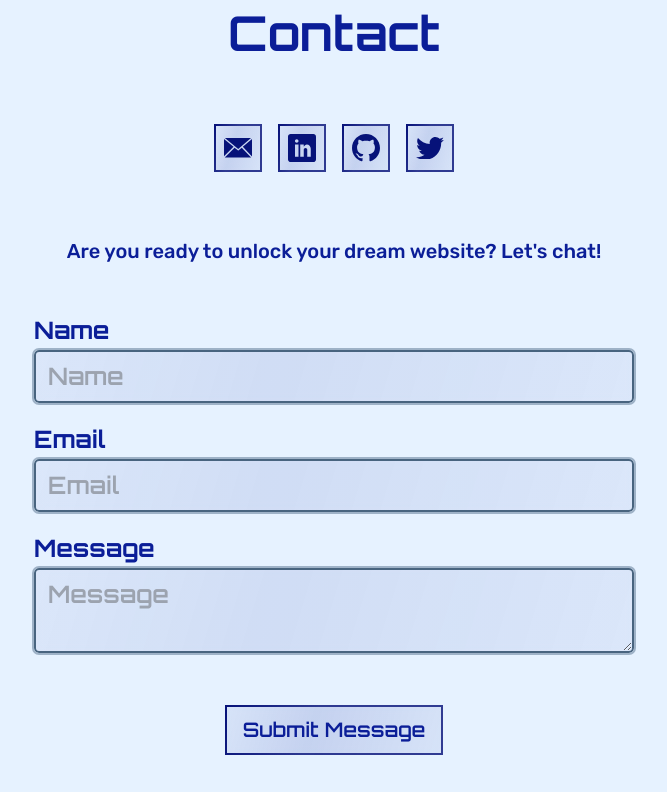
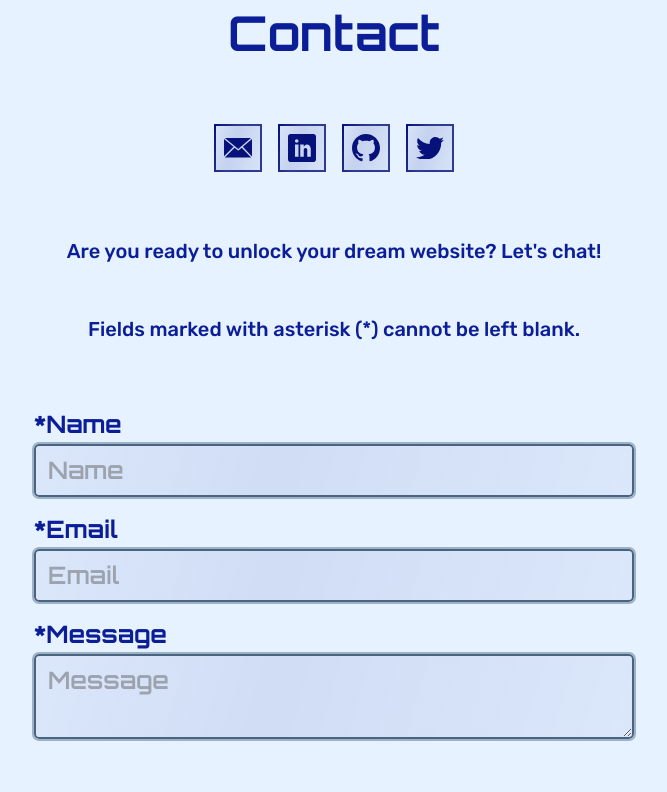
Before and after one commit to astrohunter62/portfolio, a React (Vite) app: page / in a window 1280 px wide. Shown: the part 3323-4115 px from the top of the page, without its empty margins (306-973 px from the left). Built offline with nearby package versions, Linux system fonts and the light colour scheme.

Commit message:
Implement contact form feature for Netlify

```diff
--- a/index.html
+++ b/index.html
@@ -15,6 +15,16 @@
     </head>
     <body>
         <div id="root"></div>
+        <form name="contact-form" netlify netlify-honeypot="bot-field" hidden>
+            <div class="hidden">
+                <label>
+                  Do not fill this out if you are human: <input name="bot-field" />
+                </label>
+            </div>
+            <input type="text" name="contact-name"/>
+            <input type="email" name="contact-email"/>
+            <textarea name="contact-message"></textarea>
+        </form>
         <script type="module" src="/src/main.jsx"></script>
     </body>
 </html>
--- a/src/App.jsx
+++ b/src/App.jsx
@@ -21,6 +21,7 @@ import Services from './pages/Services';
 import About from './pages/About';
 import Resume from './pages/Resume';
 import ErrorPage from './pages/404';
+import FormConfirmation from './pages/FormConfirmation';
 
 function App() {
     // Dark Mode is default
@@ -74,6 +75,10 @@ function App() {
                     element: <Resume />,
                 },
                 {
+                    path: "/formconfirmation",
+                    element: <FormConfirmation />,
+                },
+                {
                     // This is needed to avoid getting error when toggling light and dark mode within 404 page
                     path: '*',
                     element: <ErrorPage isDarkMode={isDarkMode} toggleDarkMode={toggleDarkMode} />,
--- /dev/null
+++ b/src/components/ContactForm.jsx
@@ -0,0 +1,177 @@
+import {
+    useState,
+    useEffect,
+    useRef,
+} from "react";
+import {
+    useNavigate
+} from "react-router-dom";
+
+const contactFields = [
+    {
+        name: "contact-name",
+        label: "Name",
+        type: "text",
+        placeholder: "Name",
+        isRequired: true,
+        maxLength: 50,
+    },
+    {
+        name: "contact-email",
+        label: "Email",
+        type: "email",
+        placeholder: "Email",
+        isRequired: true,
+        maxLength: 320,
+    },
+    {
+        name: "contact-message",
+        label: "Message",
+        type: "textarea",
+        placeholder: "Message",
+        isRequired: true,
+        maxLength: 5000,
+    }
+];
+
+export default function ContactForm() {
+    let navigate = useNavigate()
+    const contactErrorExist = useRef(false);
+
+    const [contactValues, setContactValues] = useState(() => {
+        const initialContactValues = {};
+        contactFields.map((field) => {
+            initialContactValues[field.name] = "";
+        });
+
+        return initialContactValues;
+    });
+
+    const [contactErrors, setContactErrors] = useState(() => {
+        const initialContactErrors = {};
+        contactFields.map((field) => {
+            initialContactErrors[field.name] = [];
+        });
+        return initialContactErrors;
+    });
+
+    const [isContactSubmitted, setIsContactSubmitted] = useState(false);
+
+    const handleContact = e => {
+        const { name, value } = e.target;
+
+        setContactValues({
+            ...contactValues,
+            [name]: value
+        })
+    }
+
+    const formValidation = (contactValues) => {
+        const errors = {};
+        contactErrorExist.current = false;
+
+        contactFields.map((field) => {
+            errors[field.name] = [];
+
+            if (field.isRequired) {
+                if (!contactValues[field.name]) {
+                    errors[field.name].push(`${field.label} must not be blank`);
+                    contactErrorExist.current = true;
+                }
+            }
+            else if (contactValues[field.name].length > field.maxLength) {
+                errors[field.name].push(`${field.label} must be ${field.maxLength} characters or less`);
+                contactErrorExist.current = true;
+            }
+        });
+
+        return errors;
+    }
+
+    // From Netlify documentation
+    const encode = (data) => {
+        return Object.keys(data)
+            .map(key => encodeURIComponent(key) + "=" + encodeURIComponent(data[key]))
+            .join("&");
+    }
+
+    useEffect(() => {
+        if (!contactErrorExist.current && isContactSubmitted) {
+            fetch("/", {
+                method: "POST",
+                headers: { "Content-Type": "application/x-www-form-urlencoded" },
+                body: encode({ "form-name": "contact-form", ...contactValues })
+            })
+                .then(() => navigate('/formconfirmation', {
+                    state: { isFormSubmitted: true }
+                }))
+                .catch(() => {
+                    document.getElementById('submit-status').textContent = "Form failed to submit. Please try again.";
+                    contactErrorExist.current = false;
+                    setIsContactSubmitted(false);
+                    setContactValues(() => {
+                        const initialContactValues = {};
+                        contactFields.map((field) => {
+                            initialContactValues[field.name] = "";
+                        });
+
+                        return initialContactValues;
+                    })
+                })
+        }
+    }, [contactErrors, contactValues, isContactSubmitted, navigate])
+
+    return (
+        <>
+            <p className="text-center">Fields marked with asterisk (*) cannot be left blank.</p>
+            <form
+                className="max-w-read w-[100%] flex flex-col flex-nowrap items-center"
+                onSubmit={(e) => {
+                    setContactErrors(formValidation(contactValues));
+                    setIsContactSubmitted(true);
+                    e.preventDefault();
+                }}
+            >
+                {contactFields.map((contactField, id) => (
+                    <div key={id} className="mt-6 w-[100%] flex flex-col flex-nowrap items-center gap-3">
+                        <label
+                            className="max-w-[30em] w-[100%]">
+                            {`${(contactField.isRequired ? "*" : "")}${contactField.label}`}
+                            {(contactField.type === "textarea") ?
+                                (
+                                    <textarea
+                                        name={contactField.name}
+                                        id={contactField.name}
+                                        placeholder={contactField.placeholder}
+                                        className="mt-3 px-5 py-4 bg-transparent border-2 border-solid border-neutGray-500 rounded-[5px] max-w-[30em] w-[100%] backdrop-blur-[5px]"
+                                        value={contactValues[contactField.name]}
+                                        onChange={handleContact}>
+                                    </textarea>
+                                )
+                                :
+                                (
+                                    <input
+                                        type={contactField.type}
+                                        name={contactField.name}
+                                        id={contactField.name}
+                                        placeholder={contactField.placeholder}
+                                        className="mt-3 px-5 py-4 bg-transparent border-2 border-solid border-neutGray-500 rounded-[5px] max-w-[30em] w-[100%] backdrop-blur-[5px]"
+                                        value={contactValues[contactField.name]}
+                                        onChange={handleContact}
+                                    />
+                                )
+                            }
+                        </label>
+                        {
+                            contactErrors[contactField.name].map((nameError, id) => (
+                                <p key={id} className="text-suppRed-300 self-start">{nameError}</p>
+                            ))
+                        }
+                    </div>
+                ))}
+                <p id="submit-status"></p>
+                <button type="submit" className="mt-10 glassy-icon px-6">Submit Message</button>
+            </form>
+        </>
+    );
+}
--- /dev/null
+++ b/src/pages/FormConfirmation.jsx
@@ -0,0 +1,30 @@
+/*
+    File: FormConfirmation.jsx
+    Author: Ed Park
+    Copyright: 2023 - Ed Park https://edpark.space
+    Version: 1.0
+    Created: 9/9/2023
+    Last Modified: 9/9/2023
+*/
+
+import { useEffect } from "react";
+import { Link, useNavigate, useLocation } from "react-router-dom";
+
+export default function FormConfirmation() {
+    let navigate = useNavigate()
+    const { state } = useLocation();
+
+    useEffect(() => {
+        if (!state || (state.isFormSubmitted ?? false) !== true) {
+            navigate('/');
+        }
+    }, [navigate, state])
+
+    return (
+        <section className="w-[100%] mt-9 sm:mt-10 md:mt-11 flex flex-col flex-nowrap items-center justify-center gap-7 px-mobileBound sm:px-8 sm:gap-8 md:gap-9 lg:gap-10">
+            <h1 className="text-center max-w-[18em]">Submission Received!</h1>
+            <p className="text-center">Thank you for the submission! I will get back to you shortly.</p>
+            <Link className="glassy-icon px-6" to="/">Back to Home</Link>
+        </section>
+    );
+}
--- a/src/pages/Home.jsx
+++ b/src/pages/Home.jsx
@@ -12,6 +12,7 @@ import Socials from "../components/Socials";
 import Projects from "../components/Projects";
 import Testimonials from "../components/Testimonials";
 import SplashSection from "../components/SplashSection";
+import ContactForm from "../components/ContactForm";
 
 export default function Home() {
     const [isDarkMode] = useOutletContext();
@@ -35,16 +36,8 @@ export default function Home() {
                 <h2>Contact</h2>
                 <Socials />
                 <p className="text-center">Are you ready to unlock your dream website? Let&apos;s chat!</p>
-                <form name="contact" method="POST" data-netlify="true" className="max-w-read w-[100%] flex flex-col flex-nowrap items-center gap-3">
-                    <label htmlFor="contact-name" className="max-w-[30em] w-[100%]">Name</label>
-                    <input type="text" id="contact-name" name="contact-name" placeholder="Name" className="px-5 py-4 bg-transparent border-2 border-solid border-neutGray-500 rounded-[5px] max-w-[30em] w-[100%] backdrop-blur-[5px]" />
-                    <label htmlFor="contact-email" className="mt-6 max-w-[30em] w-[100%]">Email</label>
-                    <input type="email" id="contact-email" name="contact-email" placeholder="Email" className="px-5 py-4 bg-transparent border-2 border-solid border-neutGray-500 rounded-[5px] max-w-[30em] w-[100%] backdrop-blur-[5px]" />
-                    <label htmlFor="contact-message" className="mt-6 max-w-[30em] w-[100%]">Message</label>
-                    <textarea id="contact-message" name="contact-message" placeholder="Message" className="px-5 py-4 bg-transparent border-2 border-solid border-neutGray-500 rounded-[5px] max-w-[30em] w-[100%] backdrop-blur-[5px]"></textarea>
-                    <button type="submit" className="mt-10 glassy-icon px-6">Submit Message</button>
-                </form>
-            </section >
+                <ContactForm />
+            </section>
         </>
     );
 }
```
